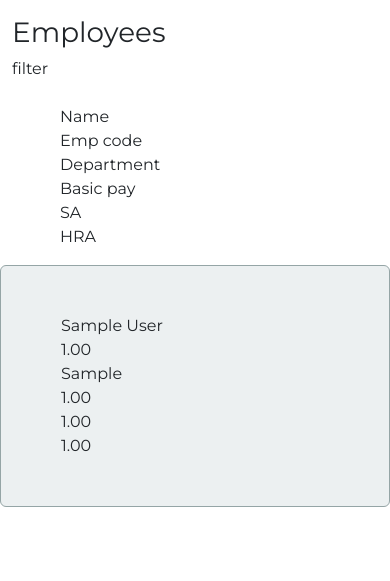
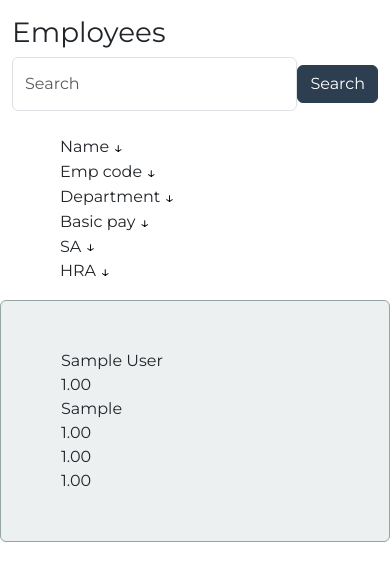
Before and after one commit to ShyamSundhar1411/PayRoll-System-Project, a Django app: page /emlist in a window 390 px wide. Shown: the part 102-683 px from the top of the page. Run offline with Django 4.2, Linux system fonts and the light colour scheme; tables that the repository leaves empty hold one stand-in row (values such as "Sample post"); some libraries are stand-ins or nearby versions; some web fonts are replaced.

Commit message:
little more css

```diff
--- a/services/filters.py
+++ b/services/filters.py
@@ -1,8 +1,9 @@
 import django_filters
 from datetime import datetime
-from django.db.models import Value
+from django.db.models import Q
 from django.db.models.functions import ExtractMonth
-from .models import Payslip
+from .models import Payslip, Employee
+from django import forms
 
 class MonthFilter(django_filters.FilterSet):
     MONTH_CHOICES = [
@@ -38,3 +39,24 @@ class MonthFilter(django_filters.FilterSet):
         else:
             # Return the queryset unfiltered if no month is selected
             return queryset
+
+class EmployeeFilter(django_filters.FilterSet):
+    search = django_filters.CharFilter(
+        method='filter_search',
+        label='Search',
+    )
+
+    class Meta:
+        model = Employee
+        fields = []
+
+    def filter_search(self, queryset, name, value):
+        return queryset.filter(
+            Q(emp_name__icontains=value) |
+            Q(emp_code__icontains=value) |
+            Q(department__icontains=value) |
+            Q(basic_pay__icontains=value) |
+            Q(sa__icontains=value) |
+            Q(hra__icontains=value) |
+            Q(pra_gain__icontains=value)
+        )
--- a/services/templates/services/emlist.html
+++ b/services/templates/services/emlist.html
@@ -1,19 +1,141 @@
-{% extends "base.html" %}
-
-{% load static %}
-
-{% block content %}
-
+{% extends "base.html" %} {% load static %} {% block content %}
 <style>
-    .sort-indicator::before {
-            content: '\25BC'; /* Unicode character for arrow-up */
-            display: inline-block;
-            margin-left: 5px; /* Adjust the spacing as needed */
-        }
-    div{
-    font-family: 'Montserrat', sans-serif;
+  .sort-indicator::before {
+    content: "\2193"; /* Unicode character for arrow-up */
+    display: inline-block;
+    vertical-align: middle;
+    color: black;
+  }
+  div {
+    font-family: "Montserrat", sans-serif;
   }
 </style>
+<div class="row mt-3">
+  <div class="col-md-6">
+    <h2>Employees</h2>
+  </div>
+  <div class="col-md-6">
+    <form method="get" class="d-flex">
+      <input class="form-control me-sm-2" type="search" placeholder="Search" name="{{ employee_filter.form.search.name }}">
+      <button class="btn btn-primary my-2 my-sm-0" type="submit">Search</button>
+    </form>
+  </div>
+</div>
+
+<div class="row mt-4 ps-5 pe-5 pb-3">
+  <div class="col-md-2">
+    Name <a href="?sort=emp_name"><span class="sort-indicator"></span></a>
+  </div>
+  <div class="col-md-2">
+    Emp code
+    <a href="?sort=emp_code"><span class="sort-indicator"></span></a>
+  </div>
+  <div class="col-md-2">
+    Department
+    <a href="?sort=department"><span class="sort-indicator"></span></a>
+  </div>
+  <div class="col-md-2">
+    Basic pay
+    <a href="?sort=basic_pay"><span class="sort-indicator"></span></a>
+  </div>
+  <div class="col-md-2">
+    SA
+    <a href="?sort=sa"><span class="sort-indicator"></span></a>
+  </div>
+  <div class="col-md-2">
+    HRA
+    <a href="?sort=hra"><span class="sort-indicator"></span></a>
+  </div>
+</div>
+
+{% for item in employee_filter.qs %}
+<div class="row border border-secondary rounded p-5 mb-3 bg-light">
+  <div class="col-md-2">{{item.emp_name}}</div>
+  <div class="col-md-2">{{item.emp_code}}</div>
+  <div class="col-md-2">{{item.department}}</div>
+  <div class="col-md-2">{{item.basic_pay}}</div>
+  <div class="col-md-2">{{item.sa}}</div>
+  <div class="col-md-2">{{item.hra}}</div>
+</div>
+{% endfor %}
+<div class="add-employee-button">
+  <a href="{% url 'addemployee' %}" style="color: white; text-decoration: none"
+    ><span class="plus-symbol">+</span></a
+  >
+</div>
+{% endblock %}
+
+<!-- <style>
+  .sort-indicator::before {
+    content: "\2193"; /* Unicode character for arrow-up */
+    display: inline-block;
+    vertical-align: middle;
+    color: black;
+  }
+  div {
+    font-family: "Montserrat", sans-serif;
+  }
+  body {
+    background-color: #72e748;
+    background-image: linear-gradient(315deg, #81eef0 0%, #9bdf62 74%);
+    background-repeat: no-repeat;
+    background-attachment: fixed;
+  }
+  .add-employee-button {
+    position: fixed;
+    bottom: 50px;
+    right: 90px;
+    background-color: rgb(63, 111, 214);
+    width: 60px;
+    height: 60px;
+    border-radius: 50%;
+    text-align: center;
+    line-height: 55px;
+    font-size: 40px;
+    color: white;
+    cursor: pointer;
+  }
+
+  .plus-symbol {
+    vertical-align: middle;
+  }
+  .filter-dropdown {
+    display: none;
+    background-color: white;
+    padding: 10px;
+    border: 1px solid #ccc;
+    border-radius: 4px;
+    position: absolute;
+    top: 60%; /* Position below the filter icon */
+    left: 0; /* Align with the left edge of the filter icon */
+    z-index: 1;
+  }
+
+  .filter-dropdown label {
+    display: block;
+    margin-bottom: 5px;
+  }
+
+  .filter-dropdown select,
+  .filter-dropdown button {
+    margin-top: 5px;
+  }
+
+  .filter-dropdown button {
+    background-color: rgb(63, 111, 214);
+    color: white;
+    border: none;
+    padding: 5px 10px;
+    cursor: pointer;
+  }
+  .fa-filter:hover + .filter-dropdown,
+  .filter-dropdown:hover {
+    display: block;
+  }
+  .filter-icon-container {
+    position: relative;
+  }
+</style> -->
 
 <!-- <h2>Employee list</h2>
 <table class="table table-hover custom-table border " >
@@ -52,59 +174,3 @@
     {% endfor %}
     </tbody>
   </table> -->
-
-<div class="row ">
-  <div class="col-md-8">
-    <h2>Employees</h2>
-  </div>
-  <div class="col-md-4">
-    filter
-  </div>
-</div>
-
-
-<div class="row mt-4 ps-5 pe-5 pb-3">
-  <div class="col-md-2">
-    Name
-  </div>
-  <div class="col-md-2">
-    Emp code
-  </div>
-  <div class="col-md-2">
-    Department
-  </div>
-  <div class="col-md-2">
-    Basic pay
-  </div>
-  <div class="col-md-2">
-    SA
-  </div>
-  <div class="col-md-2">
-    HRA
-  </div>
-</div>
-
-{% for item in data %}
-<div class="row border border-secondary rounded p-5 mb-3 bg-light">
-  <div class="col-md-2">
-    {{item.emp_name}}
-  </div>
-  <div class="col-md-2">
-    {{item.emp_code}}
-  </div>
-  <div class="col-md-2">
-    {{item.department}}
-  </div>
-  <div class="col-md-2">
-    {{item.basic_pay}}
-  </div>
-  <div class="col-md-2">
-    {{item.sa}}
-  </div>
-  <div class="col-md-2">
-    {{item.hra}}
-  </div>
-</div>
-{% endfor %}
-
-{% endblock %}
--- a/services/views.py
+++ b/services/views.py
@@ -1,7 +1,7 @@
 from django.shortcuts import render, redirect
 from .models import Employee, Payslip
 from .forms import EmployeeForm, ExcelUploadForm
-from .filters import MonthFilter
+from .filters import MonthFilter,EmployeeFilter
 import pandas as pd
 import math
 from django.db.models import F
@@ -24,19 +24,20 @@ def input_employee_rates(request):
 
 def emlist(request):
     sort_column = request.GET.get('sort', 'emp_code')
+    employee_filter = EmployeeFilter(request.GET, queryset=Employee.objects.all())
+
     if sort_column in ['emp_code', 'basic']:
         data = Employee.objects.all()
         data = sorted(data, key=lambda x: int(getattr(x, sort_column)))
     else:
-        data = Employee.objects.all().order_by(sort_column)
-
-
+        data = employee_filter.qs.order_by(sort_column)
 
     context = {
-        'data': data
+        'data': data,
+        'employee_filter': employee_filter,
     }
 
-    return render(request, "services/emlist.html", { 'data': data})
+    return render(request, "services/emlist.html", context)
 
 
 def upload_file(request):
```
